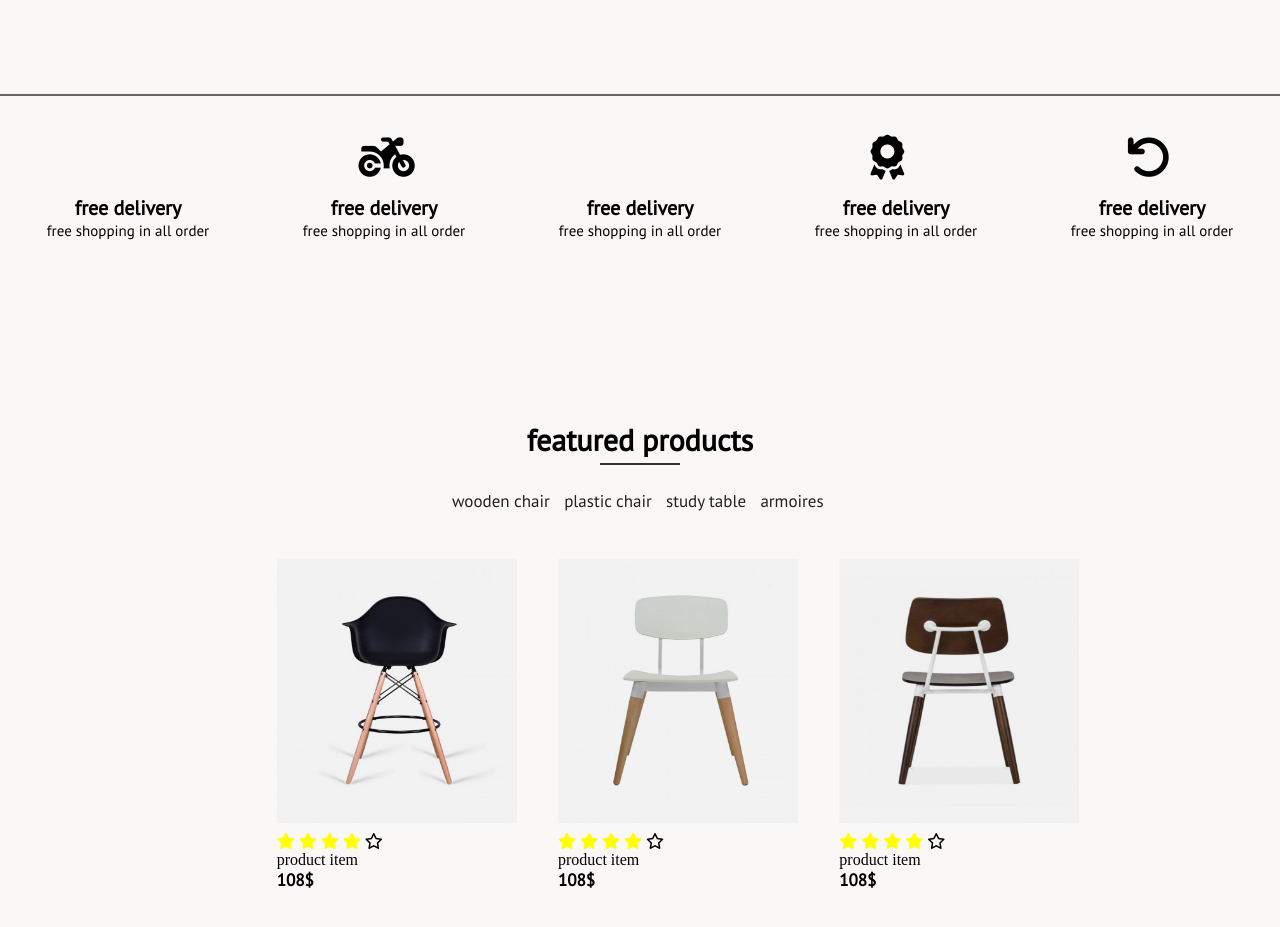
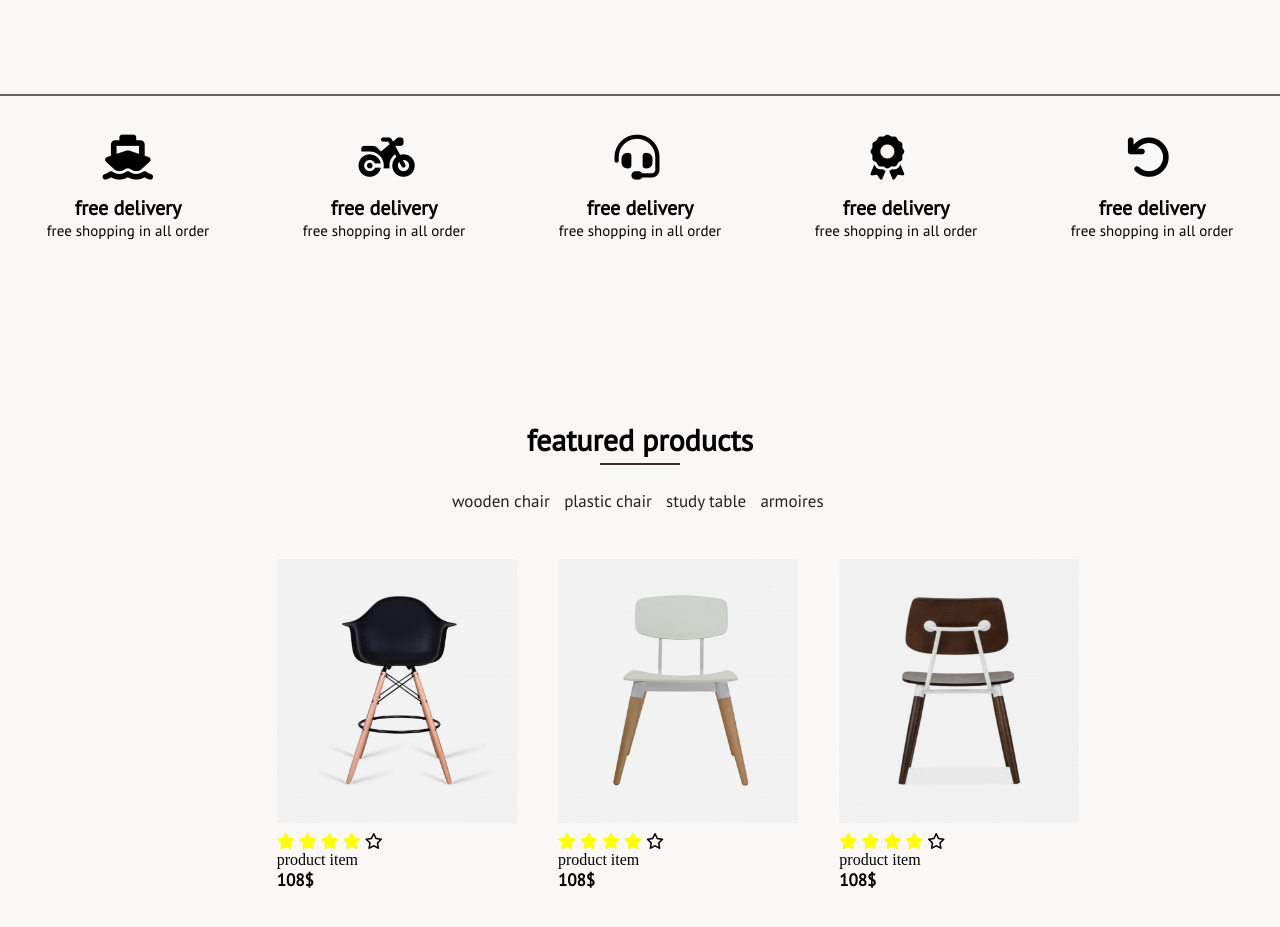
Before and after one commit to bassantabdo/project2, a plain HTML site: page index.html in a window 1280 px wide. Shown: the part 1820-2747 px from the top of the page. Drawn offline with Linux system fonts and the light colour scheme.

Commit message:
first commit

```diff
--- a/index.html
+++ b/index.html
@@ -85,6 +85,7 @@
         </style></h2>
          </div>
          <div class="div8">
+          <i class="fa-solid fa-ship"></i>
          <h2 class="text7">free delivery<style>
          @import url('https://fonts.googleapis.com/css2?family=Josefin+Sans:wght@400;700&family=Lobster&family=PT+Sans&display=swap');
          </style></h2>
@@ -98,6 +99,7 @@
           <p class="text8">free shopping in all order</p>
            </div>
          <div class="div10">
+          <i class="fa-solid fa-headset"></i>
          <h2 class="text7">free delivery<style>
           @import url('https://fonts.googleapis.com/css2?family=Josefin+Sans:wght@400;700&family=Lobster&family=PT+Sans&display=swap');
           </style></h2>
```
